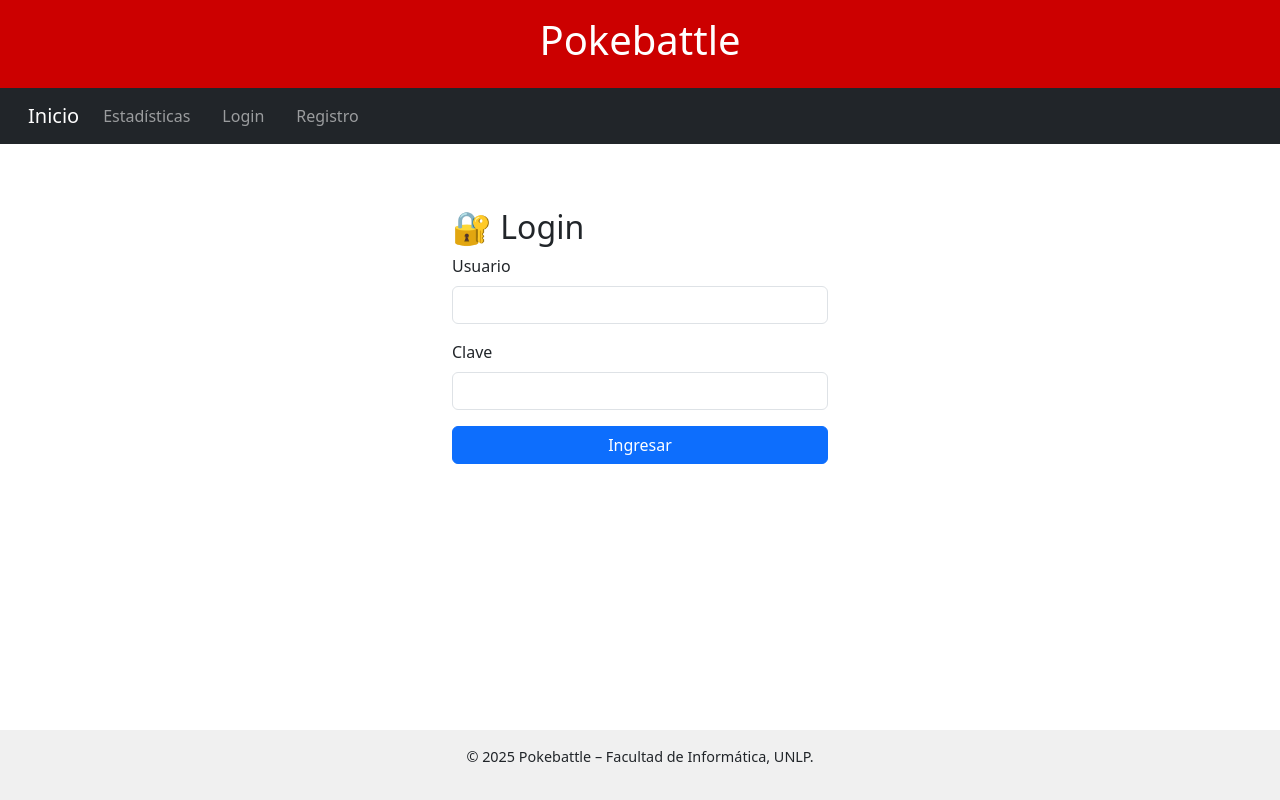
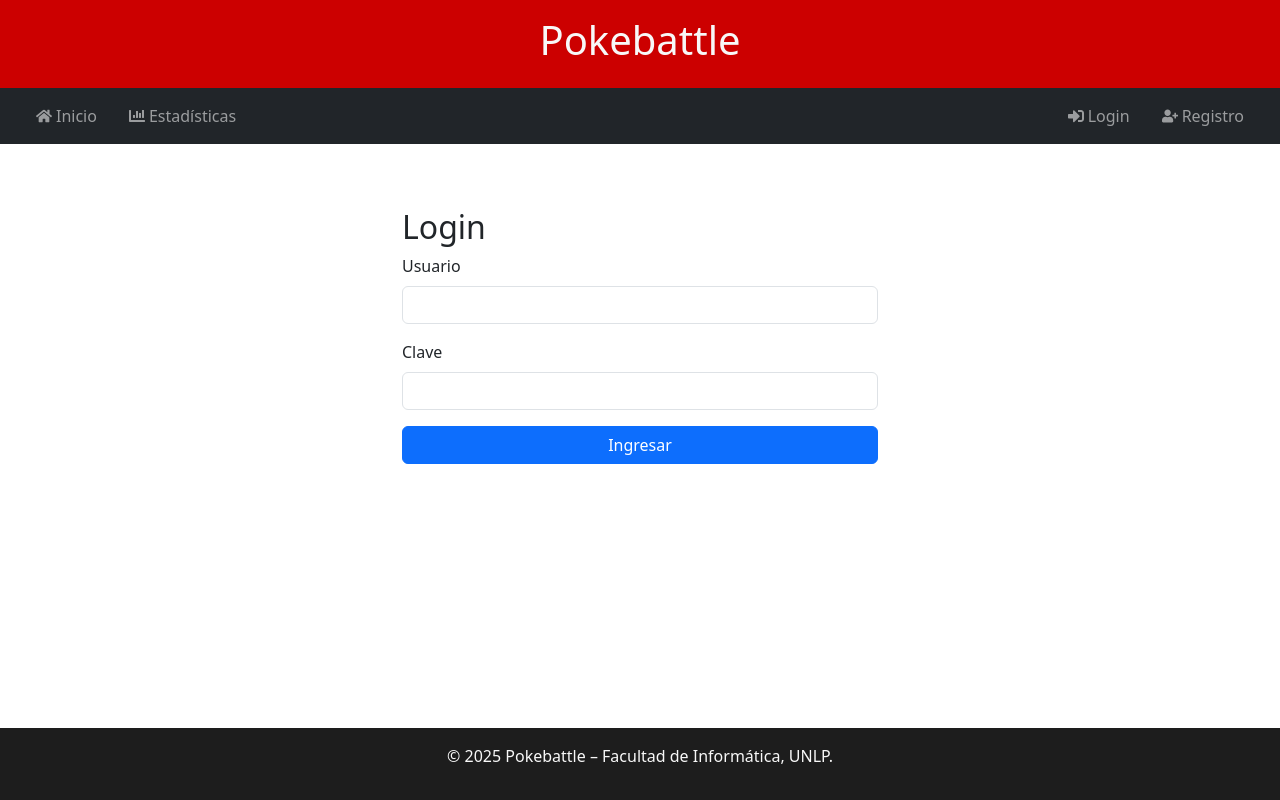
Before and after one commit to agumurray/card-game-fullstack, a React (Vite) app in the folder pokebattle/: page /login in a window 1280 px wide. Built offline with nearby package versions, Linux system fonts and the light colour scheme; no server answers.

Commit message:
login terminado + idea de startpage

```diff
--- a/pokebattle/package.json
+++ b/pokebattle/package.json
@@ -15,6 +15,7 @@
     "react": "^19.1.0",
     "react-bootstrap": "^2.10.10",
     "react-dom": "^19.1.0",
+    "react-icons": "^5.5.0",
     "react-router-dom": "^7.6.0"
   },
   "devDependencies": {
--- a/pokebattle/src/components/HeaderComponent.jsx
+++ b/pokebattle/src/components/HeaderComponent.jsx
@@ -1,9 +1,14 @@
+import { Link } from "react-router-dom";
 import "@/styles/header.css";
 
 const HeaderComponent = () => {
   return (
     <header className="header">
-      <h1>Pokebattle</h1>
+      <h1>
+        <Link to="/" className="header-link">
+          Pokebattle
+        </Link>
+      </h1>
     </header>
   );
 };
--- a/pokebattle/src/components/NavBarComponent.jsx
+++ b/pokebattle/src/components/NavBarComponent.jsx
@@ -1,20 +1,30 @@
 import { Link } from "react-router-dom";
 import { useState } from "react";
 import { useAuth } from "@/contexts/AuthContext";
+import { useNavigate } from "react-router-dom";
+
+// Íconos
+import {
+  FaHome,
+  FaChartBar,
+  FaSignInAlt,
+  FaUserPlus,
+  FaSignOutAlt,
+  FaUserEdit,
+  FaUserCircle,
+  FaLayerGroup,
+} from "react-icons/fa";
 
 const NavBar = () => {
   const [isOpen, setIsOpen] = useState(false);
   const { usuario, logout } = useAuth();
+  const navigate = useNavigate();
 
   const toggleMenu = () => setIsOpen(!isOpen);
 
   return (
     <nav className="navbar navbar-expand-lg navbar-dark bg-dark px-3">
       <div className="container-fluid">
-        <Link className="navbar-brand" to="/">
-          Inicio
-        </Link>
-
         <button
           className="navbar-toggler"
           type="button"
@@ -26,50 +36,101 @@ const NavBar = () => {
           <span className="navbar-toggler-icon" />
         </button>
 
-        <div className={`collapse navbar-collapse ${isOpen ? "show" : ""}`}>
+        <div
+          className={`collapse navbar-collapse ${isOpen ? "show" : ""}`}
+          id="navbarNav"
+        >
+          <div className="d-flex justify-content-between w-100">
+            {/* IZQUIERDA */}
             <ul className="navbar-nav me-auto mb-2 mb-lg-0 d-flex gap-3">
               <li className="nav-item">
                 <Link
-                className="nav-link"
+                  className="nav-link d-flex align-items-center"
+                  to="/"
+                  onClick={() => setIsOpen(false)}
+                >
+                  <FaHome className="me-1" />
+                  Inicio
+                </Link>
+              </li>
+              <li className="nav-item">
+                <Link
+                  className="nav-link d-flex align-items-center"
                   to="/stat"
                   onClick={() => setIsOpen(false)}
                 >
+                  <FaChartBar className="me-1" />
                   Estadísticas
                 </Link>
               </li>
 
+              {usuario && (
+                <>
+                  <li className="nav-item">
+                    <Link
+                      className="nav-link d-flex align-items-center"
+                      to="/mis-mazos"
+                      onClick={() => setIsOpen(false)}
+                    >
+                      <FaLayerGroup className="me-1" />
+                      Mis mazos
+                    </Link>
+                  </li>
+                  <li className="nav-item">
+                    <Link
+                      className="nav-link d-flex align-items-center"
+                      to="/editar-usuario"
+                      onClick={() => setIsOpen(false)}
+                    >
+                      <FaUserEdit className="me-1" />
+                      Editar usuario
+                    </Link>
+                  </li>
+                </>
+              )}
+            </ul>
+
+            {/* DERECHA */}
+            <ul className="navbar-nav mb-2 mb-lg-0 d-flex gap-3 align-items-center">
               {!usuario ? (
                 <>
                   <li className="nav-item">
-                  <Link className="nav-link" to="/login">
+                    <Link
+                      className="nav-link d-flex align-items-center"
+                      to="/login"
+                      onClick={() => setIsOpen(false)}
+                    >
+                      <FaSignInAlt className="me-1" />
                       Login
                     </Link>
                   </li>
                   <li className="nav-item">
-                  <Link className="nav-link" to="/registro">
+                    <Link
+                      className="nav-link d-flex align-items-center"
+                      to="/registro"
+                      onClick={() => setIsOpen(false)}
+                    >
+                      <FaUserPlus className="me-1" />
                       Registro
                     </Link>
                   </li>
                 </>
               ) : (
                 <>
-                <li className="nav-item">
-                  <span className="nav-link disabled">
+                  <li className="nav-item d-flex align-items-center text-white fw-bold">
+                    <FaUserCircle className="me-2" />
                     Hola, {usuario.nombre}
-                  </span>
                   </li>
                   <li className="nav-item">
-                  <Link className="nav-link" to="/mis-mazos">
-                    Mis mazos
-                  </Link>
-                </li>
-                <li className="nav-item">
-                  <Link className="nav-link" to="/editar-usuario">
-                    Editar usuario
-                  </Link>
-                </li>
-                <li className="nav-item">
-                  <button className="nav-link btn btn-link" onClick={logout}>
+                    <button
+                      className="nav-link btn btn-link d-flex align-items-center"
+                      onClick={() => {
+                        logout();
+                        navigate("/");
+                        setIsOpen(false);
+                      }}
+                    >
+                      <FaSignOutAlt className="me-1" />
                       Logout
                     </button>
                   </li>
@@ -78,6 +139,7 @@ const NavBar = () => {
             </ul>
           </div>
         </div>
+      </div>
     </nav>
   );
 };
--- /dev/null
+++ b/pokebattle/src/pages/HomePage.jsx
@@ -0,0 +1,31 @@
+import "../styles/HomePage.css";
+
+const pokemons = Array.from({ length: 40 }, (_, i) => i + 1);
+
+const HomePage = () => {
+  return (
+    <div className="text-center">
+      <div className="py-5 bg-light">
+        <h1 className="mb-3">¡Bienvenido a Pokebattle!</h1>
+        <p className="text-muted">
+          Explorá las estadísticas, iniciá sesión o registrate para comenzar.
+        </p>
+      </div>
+
+      <div className="slider-container">
+        <div className="slider-track">
+          {[...pokemons, ...pokemons].map((id, index) => (
+            <div className="slide" key={index}>
+              <img
+                src={`https://raw.githubusercontent.com/PokeAPI/sprites/master/sprites/pokemon/other/official-artwork/${id}.png`}
+                alt={`Pokemon ${id}`}
+              />
+            </div>
+          ))}
+        </div>
+      </div>
+    </div>
+  );
+};
+
+export default HomePage;
--- a/pokebattle/src/pages/LoginPage.jsx
+++ b/pokebattle/src/pages/LoginPage.jsx
@@ -16,7 +16,7 @@ const LoginPage = () => {
       const res = await loginUser({ usuario, clave });
       await login(res.data.token);
       setMensaje({ tipo: "success", texto: "Login exitoso" });
-      navigate("/"); // redirige a donde quieras
+      navigate("/");
     } catch (err) {
       setMensaje({
         tipo: "error",
@@ -26,8 +26,8 @@ const LoginPage = () => {
   };
 
   return (
-    <div className="container mt-5" style={{ maxWidth: "400px" }}>
-      <h2>🔐 Login</h2>
+    <div className="container mt-5" style={{ maxWidth: "500px" }}>
+      <h2>Login</h2>
       <form onSubmit={handleLogin} className="login-form">
         <div className="mb-3">
           <label htmlFor="usuario" className="form-label">
--- a/pokebattle/src/routes/index.jsx
+++ b/pokebattle/src/routes/index.jsx
@@ -1,10 +1,12 @@
 import { Route, Routes } from "react-router-dom";
 import StatPage from "@/pages/StatPage";
 import LoginPage from "@/pages/LoginPage";
+import HomePage from "@/pages/HomePage";
 
 const AppRoutes = () => {
   return (
     <Routes>
+      <Route path="/" element={<HomePage />} />
       <Route path="/stat" element={<StatPage />} />
       <Route path="/login" element={<LoginPage />} />
     </Routes>
--- /dev/null
+++ b/pokebattle/src/styles/HomePage.css
@@ -0,0 +1,29 @@
+.slider-container {
+  overflow: hidden;
+  white-space: nowrap;
+  width: 100%;
+  margin:100px 0;
+}
+
+.slider-track {
+  display: inline-flex;
+  animation: scroll-left 50s linear infinite;
+}
+
+.slide {
+  flex: 0 0 auto;
+  padding: 0 10px;
+}
+
+.slide img {
+  height: 200px;
+}
+
+@keyframes scroll-left {
+  0% {
+    transform: translateX(0%);
+  }
+  100% {
+    transform: translateX(-50%);
+  }
+}
--- a/pokebattle/src/styles/footer.css
+++ b/pokebattle/src/styles/footer.css
@@ -1,6 +1,10 @@
 .footer {
-  background-color: #f0f0f0;
+  background-color: #1D1D1D;
+  padding: 1rem;
   padding: 1rem;
   text-align: center;
-  font-size: 0.9rem;
 }
+
+.footer p {
+  color: #F8F8F8;
+}
--- a/pokebattle/src/styles/header.css
+++ b/pokebattle/src/styles/header.css
@@ -1,6 +1,14 @@
 .header {
   background-color: #cc0000;
   padding: 1rem;
-  color: white;
+  color: #F8F8F8;
   text-align: center;
 }
+
+.header-link {
+  text-decoration: none;
+  color: inherit;
+}
+.header-link:hover {
+  opacity: 0.8;
+}
--- a/pokebattle/src/styles/navbar.css
+++ b/pokebattle/src/styles/navbar.css
@@ -1,12 +1,12 @@
 .navbar {
-  background-color: #333;
+  background-color: #1D1D1D;
   padding: 1rem;
   display: flex;
   gap: 1rem;
 }
 
 .navbar a {
-  color: white;
+  color: #F8F8F8;
   text-decoration: none;
 }
 
```
Also changed, not shown: pokebattle/src/styles/http.css (deleted, +0 -12 lines), 1 other file (tests, documents, lock files or other folders). Lines whose indentation alone changed are shown as unchanged.
